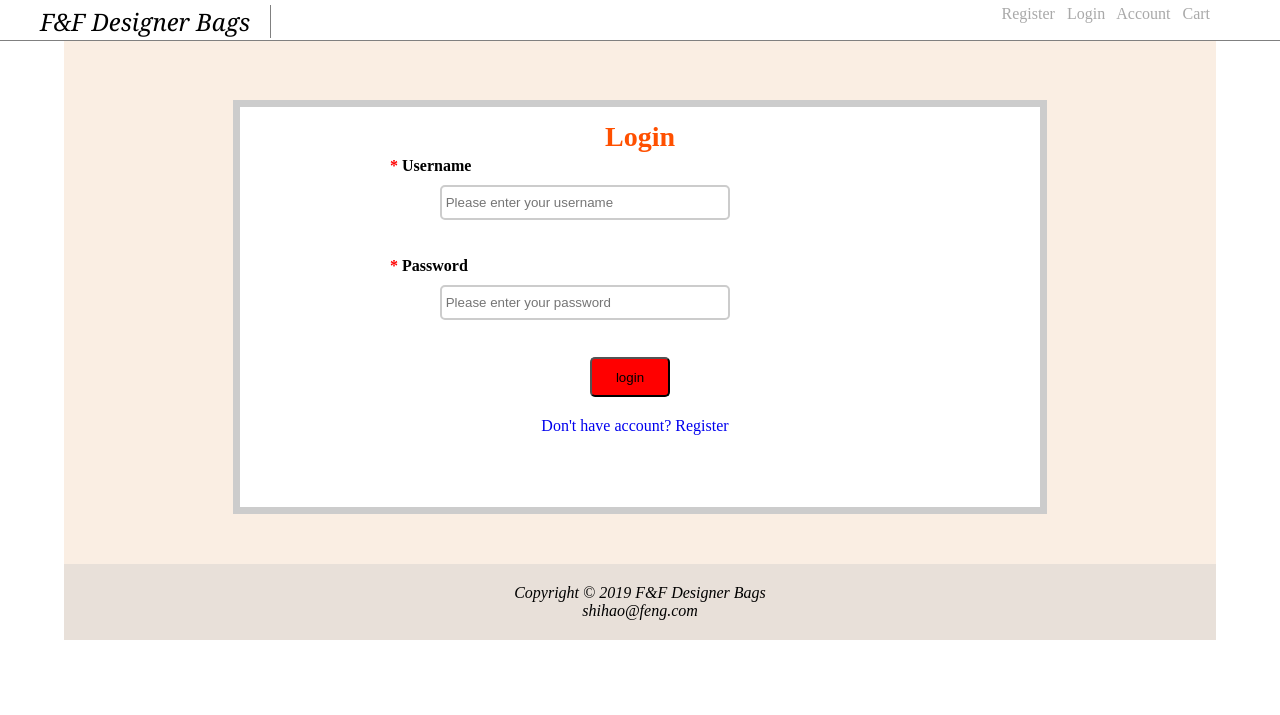
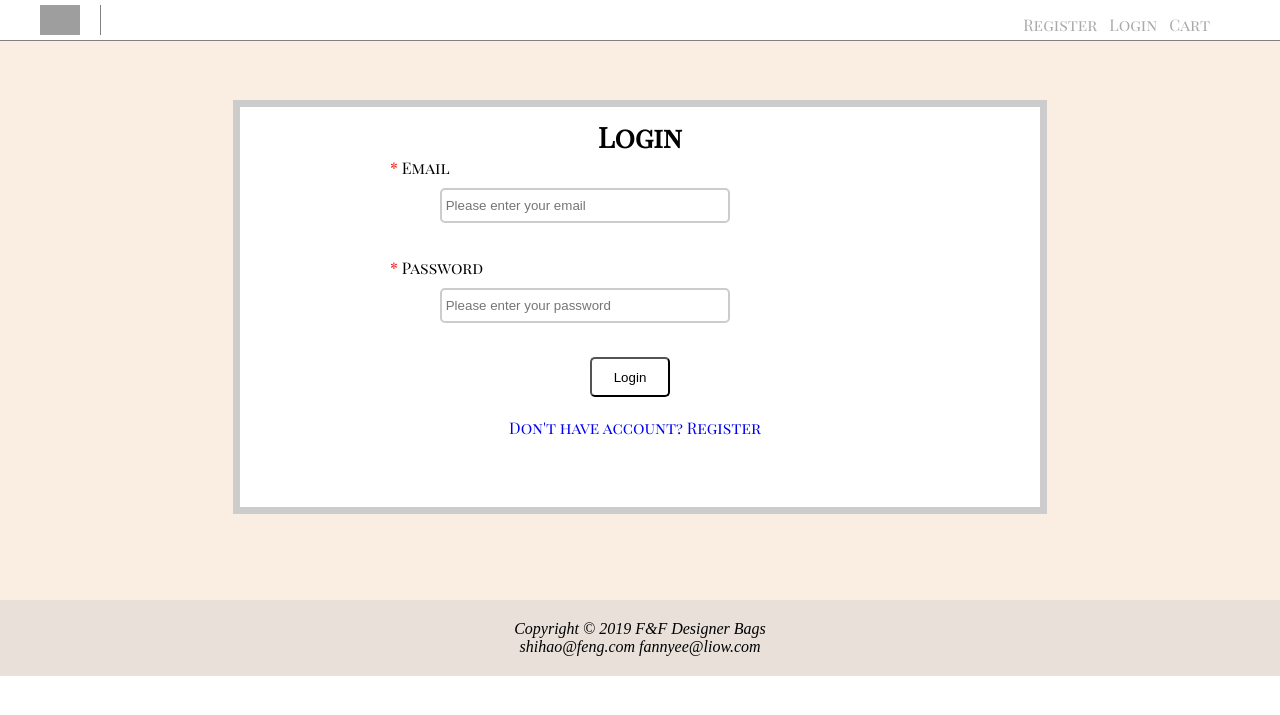
Before and after one commit to unicornmeows/webdesign, a PHP site: page /login.php in a window 1280 px wide. Shown: the top 715 px of the page. Run offline with PHP 8.4, Linux system fonts and the light colour scheme; data that the repository does not hold is empty; grey boxes are pictures that could not be loaded.

Commit message:
Update login.php

```diff
--- a/project/login.php
+++ b/project/login.php
@@ -1,4 +1,4 @@
-   <style type="text/css">
+  <style type="text/css">
         * {
             padding:0;
             margin:0;
@@ -8,15 +8,13 @@
             background-color: white;
         }
         .top {
-            position: fixed;
+            position: absolute;
             background-color: white;
             top:0;
             width: 100%;
             height: 40px;
             z-index: 3;
-
         }
-
         .top a {
             text-decoration: none;
             color: #A9A9A9;
@@ -29,7 +27,8 @@
         .rightM {
             position:absolute;
             right: 70px;
-            top: 5px;
+            bottom: 5px;
+            font-family: 'Playfair Display SC', serif;
         }
         .leftM {
             position: absolute;
@@ -38,9 +37,8 @@
             padding-right: 20px;
             border-right: 1px solid grey;
         }
-
         .main {
-            width: 90%;
+            width: 100%;
             background-color: #FAEEE3;
             margin:auto;
             height: 600px;
@@ -66,6 +64,7 @@
             z-index: 99999;
             background:#ffffff;
             border: 7px solid #ccc;
+            font-family: 'Playfair Display SC', serif;
         }
         .title-box{
             position: absolute;
@@ -76,26 +75,26 @@
             text-align: center;
             font-size: 28px;
             font-weight: 800;
-            color: #ff5000;
+            color: black;
             line-height: 50px;
+            font-family: 'Playfair Display SC', serif;
         }
         form {
             position: relative;
             top:50px;
             left:150px;
-
         }
         .box{
             width: 420px;
             height: 100px;
-            font-weight: 700;
+            font-weight: 500;
+            font-family: 'Playfair Display SC', serif;
         }
         .input-field{
             display: inline-block;
             position: relative;
             left: 50px;
             top:10px;
-
             /*background: green;*/
         }
         .input-field input {
@@ -104,13 +103,12 @@
             border: 2px solid #ccc;
             border-radius: 5px;
         }
-
         #submit-button{
             display: inline-block;
             width: 80px;
             height: 40px;
             border-radius: 5px;
-            background: red;
+            background: white;
             position: relative;
             left: 200px;
         }
@@ -120,12 +118,13 @@
             text-align: center;
             z-index: 1;
         }
-        .content footer {
+        footer {
+            position: relative;
             text-align: center;
             background-color: #E8E0D9;
             padding: 20px 0;
         }
-        .content footer a {
+        footer a {
             text-decoration: none;
             color: black;
         }
@@ -136,31 +135,32 @@
         }
         #login a{
             text-decoration: none;
-
         }
 
     </style>
 <?php
-
 session_start();
 if(isset($_SESSION['user'])) {
-    echo '<script>alert("You have loggin in");';
+    echo '<script>alert("You have logged in");';
     echo 'location.href="home.php"';
     echo '</script>';
-
 }
 ?>
-<body style="background: white;">
+<header style="background: white;">
+    <link href="https://fonts.googleapis.com/css?family=Playfair+Display+SC&display=swap" rel="stylesheet">
 <div class="top" style="border-bottom: 1px solid grey">
-    <div class="leftM"><strong style="font: italic 1.5em Georgia, serif;"><a href='home.php' style='text-decoration: none;color: black'>F&F Designer Bags</a></strong></div>
+    <div class="leftM">
+        <a href='home.php'><img height="30px" src="logo.jpg"></a>
+    </div>
     <div class="rightM">
     <a href="register.php">Register&nbsp;&nbsp;</a>
     <a href="login.php">Login&nbsp;&nbsp;</a>
-    <a href="myAccount.php">Account&nbsp;&nbsp;</a>
     <a href="cart.php">Cart</a>
     </div>
 </div>
+</header>
 
+<body>
 <div class="main">
 <div class="container">
     <div class="register-box">
@@ -170,9 +170,9 @@ if(isset($_SESSION['user'])) {
         <form action="doLogin.php" method="post" onsubmit="return check()">
             <div class="box">
                 <span style="color: red;">*</span>
-                <label for="username">Username</label><br>
+                <label for="email">Email</label><br>
                 <div class="input-field">
-                    <input type="text" id="username" name="username" placeholder=" Please enter your username" required />
+                    <input type="email" id="email" name="email" placeholder=" Please enter your email" required />
                 </div>
             </div>
 
@@ -191,25 +191,23 @@ if(isset($_SESSION['user'])) {
                     echo $_SERVER['HTTP_REFERER'];
                 }
                 ?> >
-                <input id = "submit-button" type="submit" value="login">
+                <input id = "submit-button" type="submit" value="Login">
 
 
         </form>
         <div id="login"><a href="register.php">Don't have account? Register</a></div>
     </div>
 </div>
+</div>
+</body>
 
-<div class="content">
 <footer>
     <div id='footer'>
     <i>Copyright &copy; 2019 F&F Designer Bags<br>
-    <a href="mailto:shihao@feng.com">shihao@feng.com</i></a>
+    <a href="mailto:shihao@feng.com">shihao@feng.com</a>
+    <a href="mailto:fannyee@liow.com">fannyee@liow.com</a></i>
     </div>
 </footer>
-</div>
-</div>
 
 <script type="text/javascript">
-
 </script>
-</body>
```
